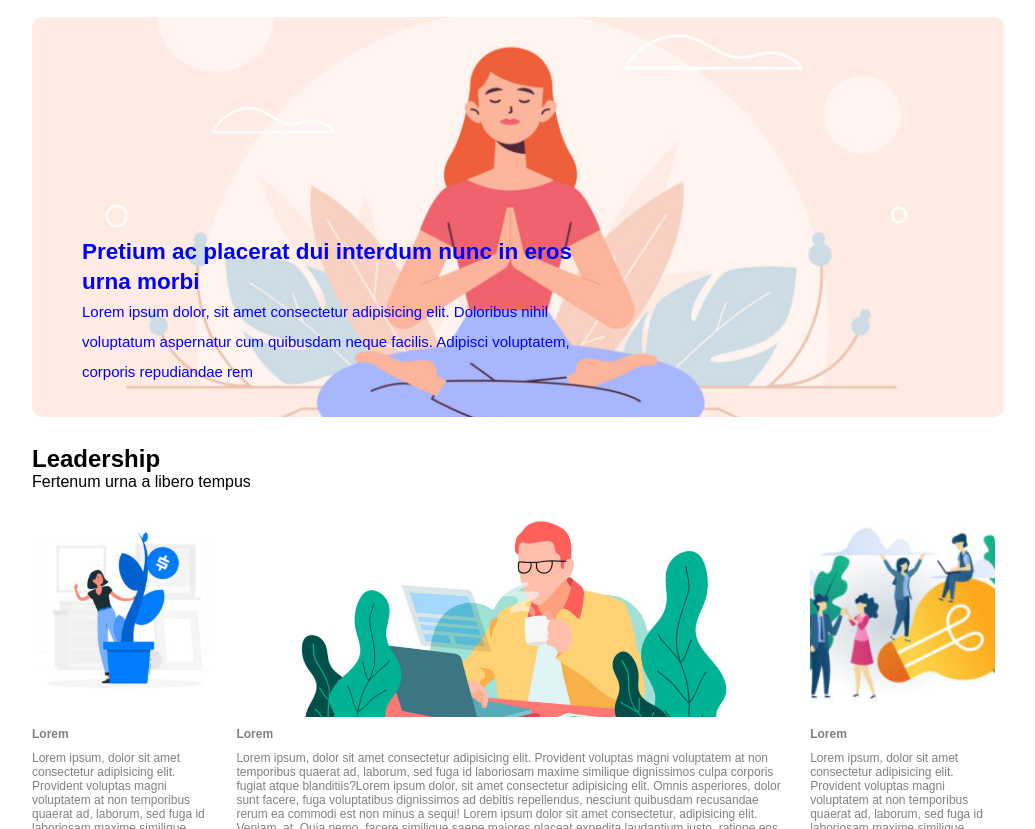
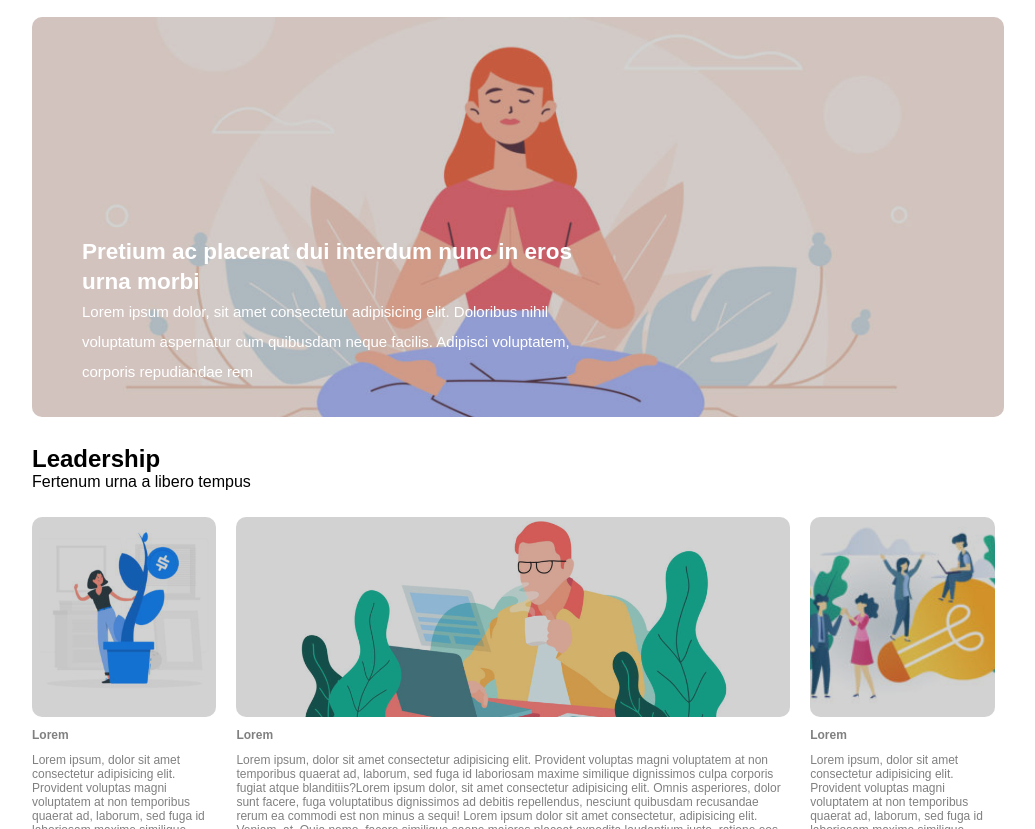
Before and after one commit to giagra91/htmlcss-wp, a plain HTML site: page index.html in a window 1280 px wide. Shown: the part 123-952 px from the top of the page, without its empty margins (122-1157 px from the left). Drawn offline with Linux system fonts and the light colour scheme.

Commit message:
completamento opacità immagini

```diff
--- a/css/style.css
+++ b/css/style.css
@@ -12,7 +12,7 @@ body{
     min-width: 1000px;
     /* max-width: 1200px; */
     padding: 0px 90px;
-    font-family: Arial, Helvetica, sans-serif;
+    font-family: sans-serif;
 }
 
 /* CLEARFIX */
@@ -110,7 +110,7 @@ ol.nav-menu li{
 }
 
 .jumbotron-text{
-    color: blue;
+    color: white;
     width: 500px;
     line-height: 30px;
     font-size: 15px;
@@ -128,11 +128,18 @@ ol.nav-menu li{
 }
 
 .article-title{
-    padding: 10px 0;
+    padding: 0.7rem 0;
 }
 
 div#jumbotron-text>h2{
     color: white;
+}
+
+.opacity{
+    width: 100%;
+    height: 100%;
+    background-color: rgba(78, 75, 75, 0.25);
+    border-radius: 10px;
 }
 
 #logo-image{
--- a/index.html
+++ b/index.html
@@ -38,10 +38,9 @@
             <!-- Contenitore jumbotron -->
             <div class="jumbotron relative">
 
+                    <div class="opacity absolute"></div>
 
                     <div class="jumbotron-text absolute" >
-
-                    <!-- <img class="jumbotron-photo resize" src="img/banner.jpg" alt="jumbotron-photo"> -->
 
                         <h2>
                             Pretium ac placerat dui interdum nunc in eros urna morbi
@@ -67,8 +66,9 @@
 
                 <aside class="first-article ft-left">
 
-                    <div class="resize" id="first-aside">
-                        <!-- <img src="img/img-1.jpg" alt="first-article-photo"> -->
+                    <div class="resize relative" id="first-aside">
+                        <div class="opacity absolute"></div>
+
                     </div>
 
                     <div class="article-text">
@@ -86,8 +86,8 @@
 
                 <article class="main-article ft-left">
 
-                    <div class="resize" id="central-article">
-                        <!-- <img class="resize" src="img/banner-2.jpg" alt="main-article-photo"> -->
+                    <div class="resize relative" id="central-article">
+                        <div class="opacity absolute"></div>
                     </div>
 
                     <div class="article-text">
@@ -106,8 +106,8 @@
 
                 <aside class="second-article ft-left">
 
-                    <div class="resize" id="second-aside">
-                        <!-- <img class="resize" src="img/img-3.jpg" alt="second-article-photo"> -->
+                    <div class="resize relative" id="second-aside">
+                        <div class="opacity absolute"></div>
                     </div>
 
                     <div class="article-text">
```
Lines whose indentation alone changed are shown as unchanged.
